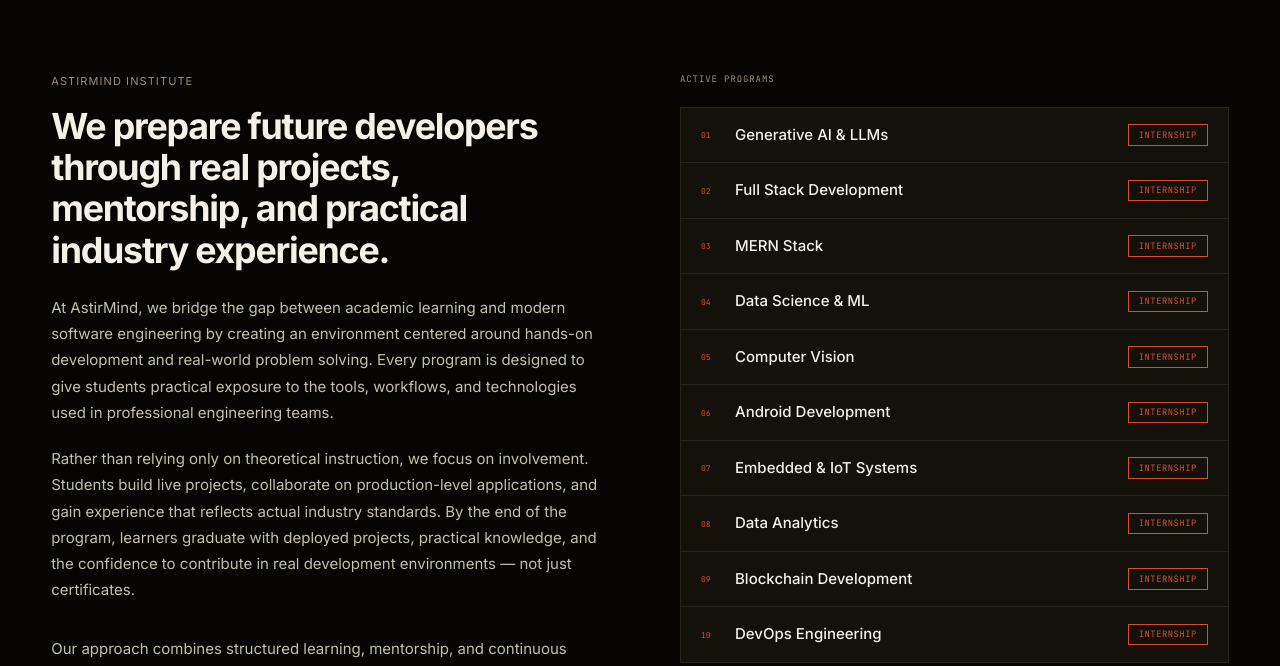
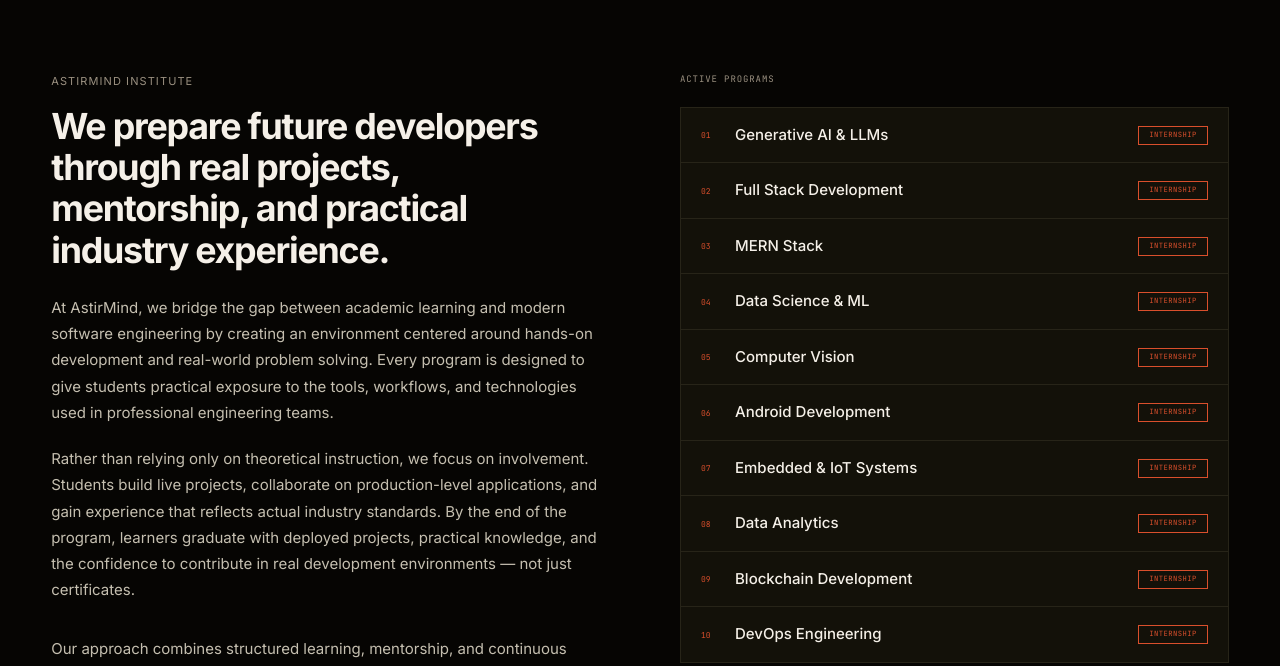
Before and after one commit to gurpreetdastirmind/astirmind, a React (Vite) app in the folder astirmind_frontend/: page /about in a window 1280 px wide. Shown: the part 3400-4066 px from the top of the page. Built offline with nearby package versions, Linux system fonts and the light colour scheme; no server answers.

Commit message:
Update AboutPage component

```diff
--- a/astirmind_frontend/src/components/AboutPage.jsx
+++ b/astirmind_frontend/src/components/AboutPage.jsx
@@ -718,7 +718,7 @@
                       </div>
                       <div style={{ display: 'flex', alignItems: 'center', gap: '0.75rem', flexShrink: 0 }}>
                         {p.internship && (
-                          <span className="badge-raw" style={{ borderColor: 'var(--accent)', color: 'var(--accent)', fontSize: '0.55rem' }}>Internship</span>
+                          <span className="badge-raw" style={{ borderColor: 'var(--accent)', color: 'var(--accent)', fontSize: '0.45rem' }}>Internship</span>
                         )}
                       </div>
                     </div>
```
